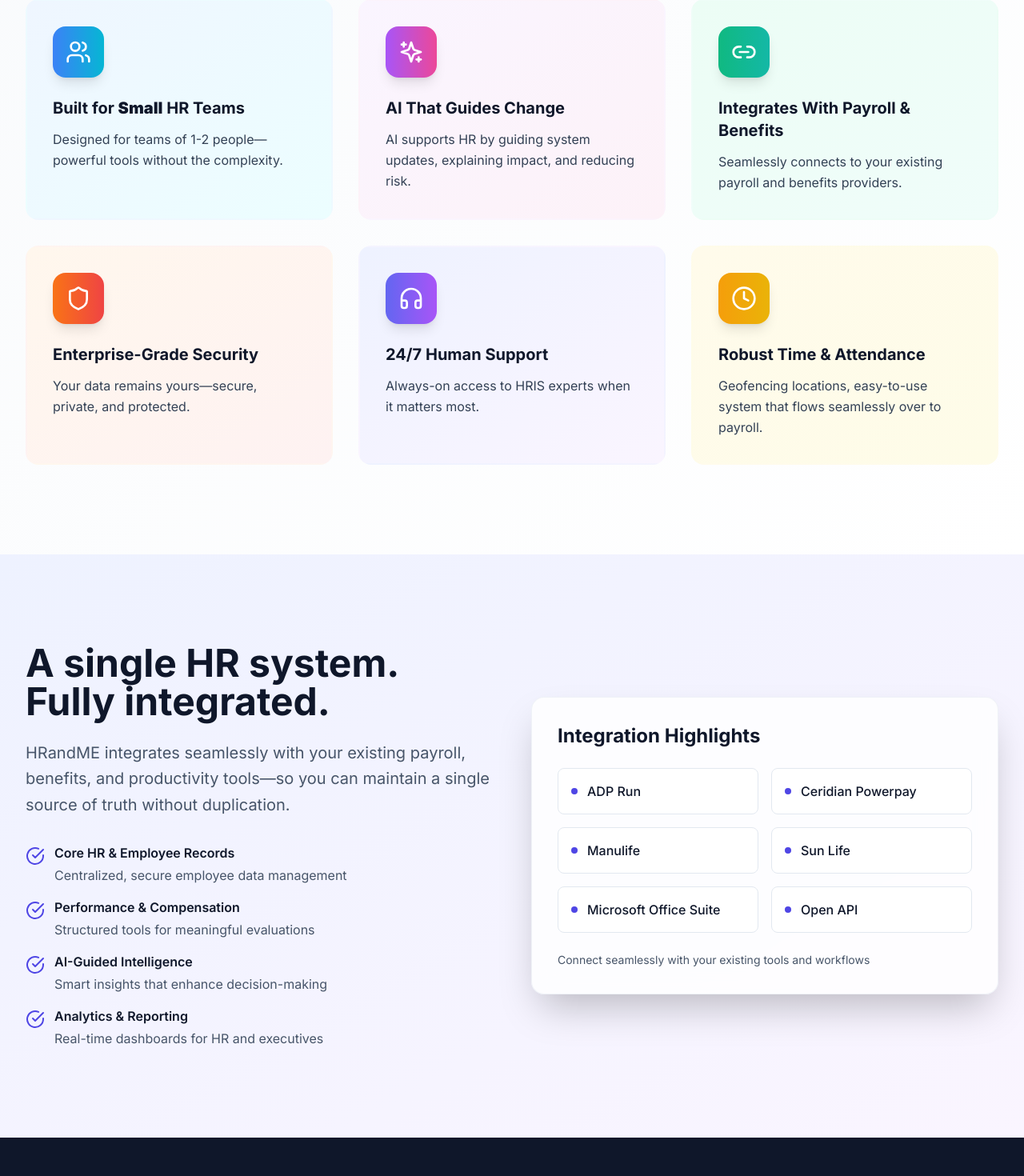
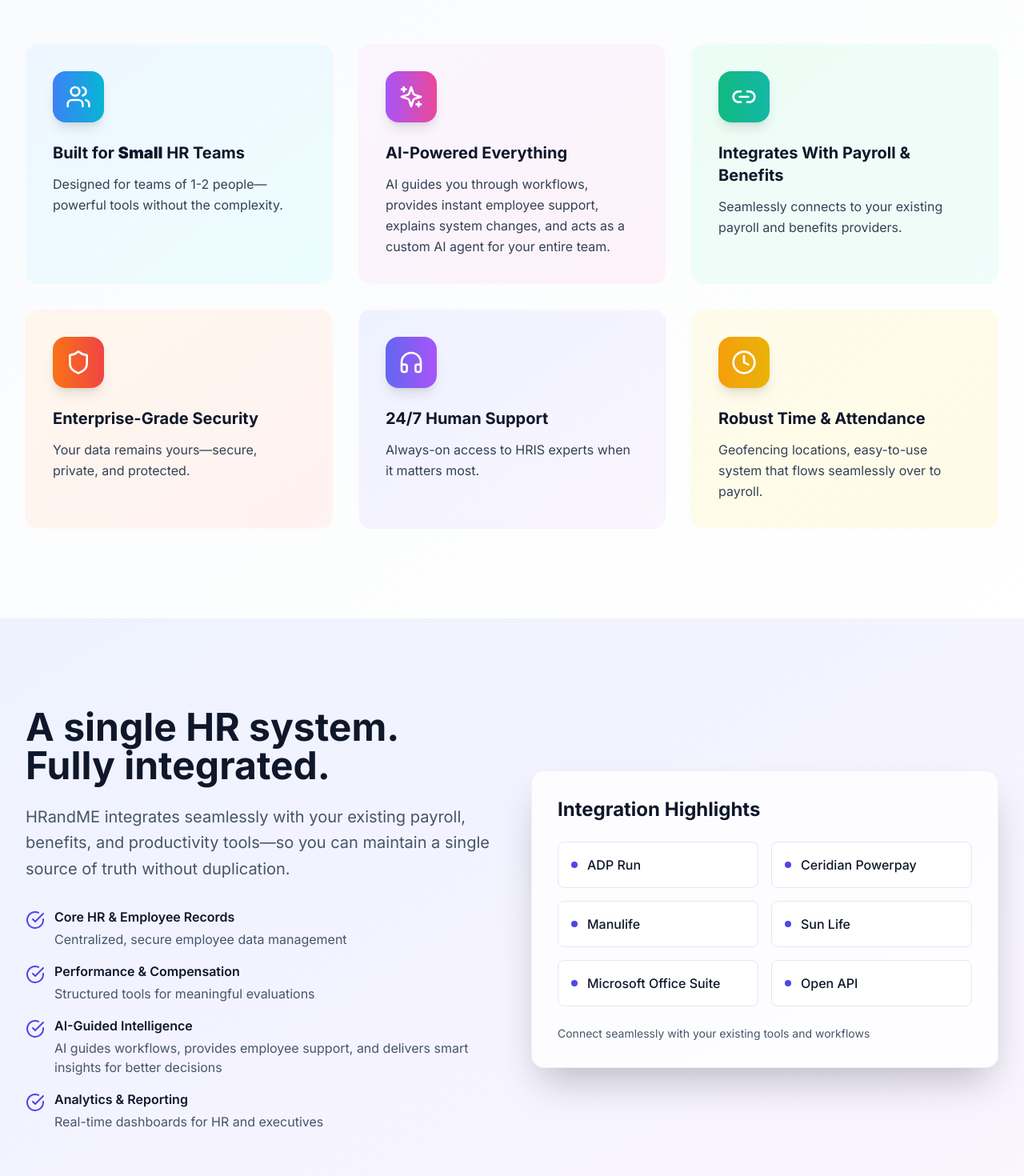
Before and after one commit to PixieDa7/hrandme, a Next.js app: page / in a window 1280 px wide. Shown: the part 1220-2690 px from the top of the page at 80% size. Built offline with nearby package versions, Linux system fonts and the light colour scheme.

Commit message:
Add comprehensive AI focus throughout website - emphasize AI guidance, workflows, and custom AI agents for employees

```diff
--- a/app/about/page.tsx
+++ b/app/about/page.tsx
@@ -36,7 +36,7 @@ export default function AboutPage() {
               animate={{ y: 0, opacity: 1 }}
               transition={{ delay: 0.2 }}
             >
-              HRandME was created by Canadian HR leaders who wanted a system that respected their expertise while removing unnecessary complexity from HR technology. We understand the unique needs of Canadian businesses.
+              HRandME was created by Canadian HR leaders who wanted a system that respected their expertise while removing unnecessary complexity from HR technology. Built AI-first, our platform guides you through every workflow, provides custom AI agents for your employees, and makes enterprise-grade HR accessible to small teams. We understand the unique needs of Canadian businesses.
             </motion.p>
           </div>
         </div>
@@ -94,9 +94,9 @@ export default function AboutPage() {
                 <div className="flex items-center mb-3">
                   <Zap className="w-12 h-12 text-purple-600" />
                 </div>
-                <h3 className="text-xl font-bold text-neutral-900 mb-3">Simple to Use</h3>
+                <h3 className="text-xl font-bold text-neutral-900 mb-3">AI-Guided & Simple</h3>
                 <p className="text-neutral-600">
-                  Built to be simple to use and maintain for small to medium-sized companies—no technical expertise needed.
+                  AI guides you through every task and workflow, making enterprise HR simple for small teams—no technical expertise needed.
                 </p>
               </motion.div>
             </div>
--- a/components/home/Hero.tsx
+++ b/components/home/Hero.tsx
@@ -81,7 +81,7 @@ export default function Hero() {
               animate={{ opacity: 1 }}
               transition={{ delay: 0.5, duration: 0.8 }}
             >
-              HRandME is an AI-guided HRIS for <strong>small</strong> HR teams—delivering enterprise-grade capability with clarity, control, and confidence.
+              HRandME is an AI-guided HRIS for <strong>small</strong> HR teams—delivering enterprise-grade capability with clarity, control, and confidence. Our AI guides you through every workflow, helps your employees with instant answers, and makes complex HR simple.
             </motion.p>
 
             <motion.div
--- a/components/home/PlatformOverview.tsx
+++ b/components/home/PlatformOverview.tsx
@@ -41,7 +41,7 @@ export default function PlatformOverview() {
                 <CheckCircle className="w-6 h-6 text-primary-600 flex-shrink-0 mt-1" />
                 <div>
                   <h4 className="font-semibold text-neutral-900 mb-1">AI-Guided Intelligence</h4>
-                  <p className="text-neutral-600">Smart insights that enhance decision-making</p>
+                  <p className="text-neutral-600">AI guides workflows, provides employee support, and delivers smart insights for better decisions</p>
                 </div>
               </div>
               <div className="flex items-start space-x-3">
--- a/components/home/ValuePillars.tsx
+++ b/components/home/ValuePillars.tsx
@@ -10,8 +10,8 @@ const pillars = [
   },
   {
     icon: Sparkles,
-    title: 'AI That Guides Change',
-    description: 'AI supports HR by guiding system updates, explaining impact, and reducing risk.',
+    title: 'AI-Powered Everything',
+    description: 'AI guides you through workflows, provides instant employee support, explains system changes, and acts as a custom AI agent for your entire team.',
     gradient: 'from-purple-500 to-pink-500',
     bgGradient: 'from-purple-50 to-pink-50',
   },
```
